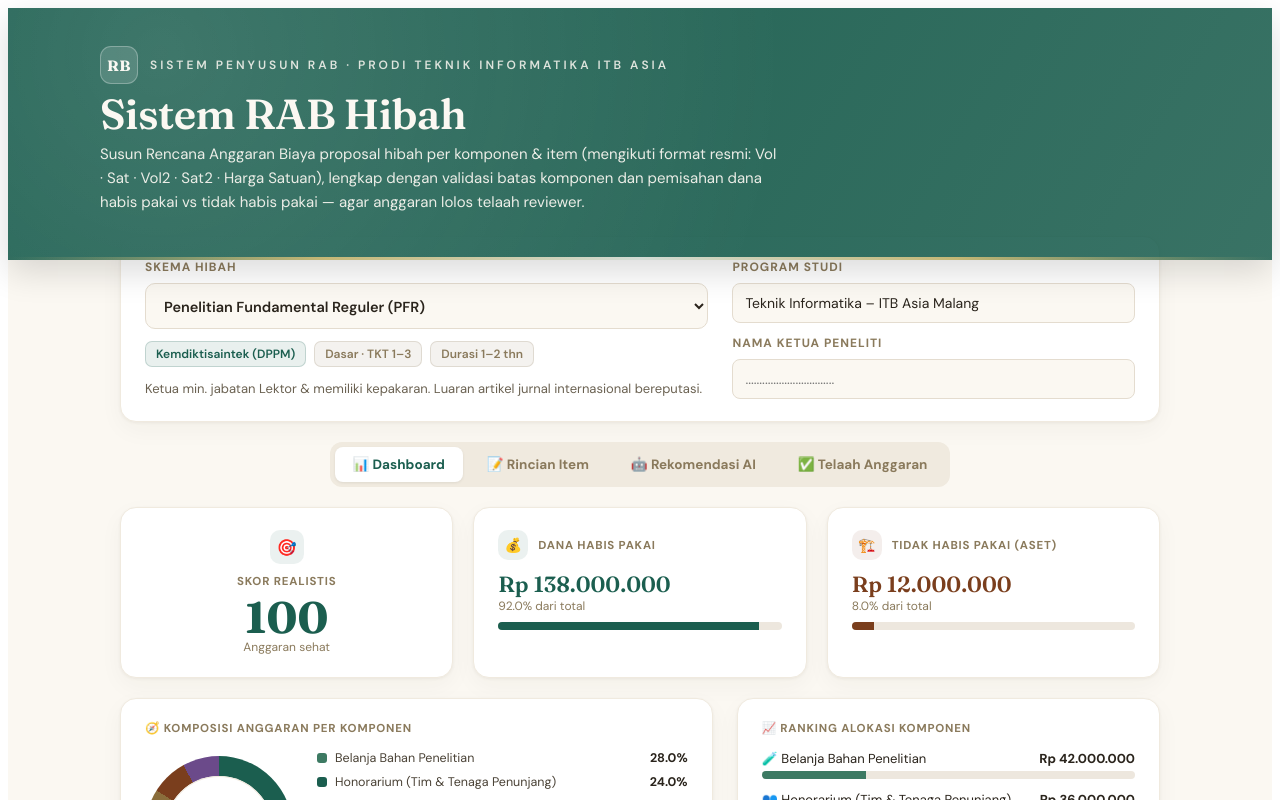
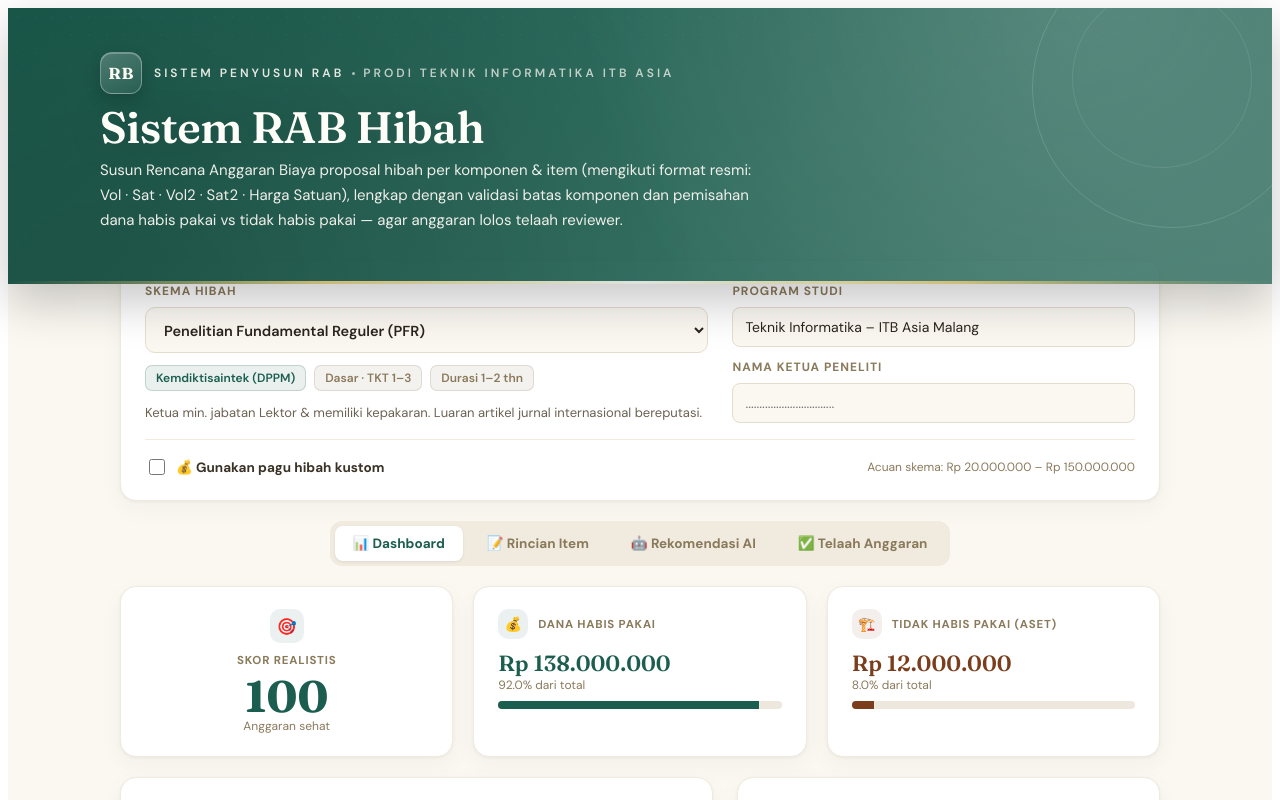
Before and after one commit to fadhli86/sirab.asia.ac.id, a React (Vite) app: page / in a window 1280 px wide. Shown: the top 800 px of the page. Built offline with nearby package versions, Linux system fonts and the light colour scheme.

Commit message:
Header premium redesign + fitur pagu hibah kustom (bisa diatur pengaju)

```diff
--- a/rab-hibah.jsx
+++ b/rab-hibah.jsx
@@ -297,24 +297,48 @@ export default function App() {
   const [targetDana, setTargetDana] = useState("");
   const [tersimpan, setTersimpan] = useState(false);
   const [activeTab, setActiveTab] = useState("dashboard");
+  // Pagu kustom — memungkinkan pengaju mengganti sendiri nilai pagu hibah
+  // (mis. skema internal kampus / mitra dengan plafon berbeda dari acuan default).
+  const [paguKustom, setPaguKustom] = useState(initialDraft?.paguKustom ?? false);
+  const [paguMinKustom, setPaguMinKustom] = useState(
+    initialDraft?.paguMinKustom ?? String((SKEMA.find((s) => s.id === (initialDraft?.skemaId || "pfr")) || SKEMA[0]).paguMin)
+  );
+  const [paguMaxKustom, setPaguMaxKustom] = useState(
+    initialDraft?.paguMaxKustom ?? String((SKEMA.find((s) => s.id === (initialDraft?.skemaId || "pfr")) || SKEMA[0]).paguMax)
+  );
 
   useEffect(() => {
     try {
-      window.localStorage.setItem(STORAGE_KEY, JSON.stringify({ skemaId, items, progStudi, namaKetua }));
+      window.localStorage.setItem(STORAGE_KEY, JSON.stringify({ skemaId, items, progStudi, namaKetua, paguKustom, paguMinKustom, paguMaxKustom }));
       setTersimpan(true);
       const t = setTimeout(() => setTersimpan(false), 1500);
       return () => clearTimeout(t);
     } catch {
       /* localStorage tidak tersedia — abaikan */
     }
-  }, [skemaId, items, progStudi, namaKetua]);
+  }, [skemaId, items, progStudi, namaKetua, paguKustom, paguMinKustom, paguMaxKustom]);
 
   const skema = useMemo(() => SKEMA.find((s) => s.id === skemaId), [skemaId]);
   const sumber = SUMBER[skema.sumber];
 
+  // Pagu efektif yang benar-benar dipakai di seluruh validasi/rekomendasi/cetak:
+  // pagu bawaan skema, atau nilai kustom bila pengaju mengaktifkannya.
+  const pagu = useMemo(() => {
+    if (!paguKustom) return { min: skema.paguMin, max: skema.paguMax };
+    const min = Number(paguMinKustom);
+    const max = Number(paguMaxKustom);
+    return {
+      min: Number.isFinite(min) && min >= 0 ? min : skema.paguMin,
+      max: Number.isFinite(max) && max > 0 ? max : skema.paguMax,
+    };
+  }, [paguKustom, paguMinKustom, paguMaxKustom, skema]);
+
   const gantiSkema = (id) => {
     setSkemaId(id);
     setItems(buildDefaultItems(id));
+    const s = SKEMA.find((x) => x.id === id);
+    setPaguMinKustom(String(s.paguMin));
+    setPaguMaxKustom(String(s.paguMax));
   };
 
   const subtotal = useMemo(() => {
@@ -483,16 +507,16 @@ export default function App() {
     const b = skema.batas;
     if (total <= 0) return issues;
 
-    if (total < skema.paguMin - 1e-6) {
+    if (total < pagu.min - 1e-6) {
       issues.push({
         level: "warn",
-        msg: `Total RAB ${rupiah(total)} masih di bawah pagu minimum skema (${rupiah(skema.paguMin)}).`,
+        msg: `Total RAB ${rupiah(total)} masih di bawah pagu minimum ${paguKustom ? "kustom" : "skema"} (${rupiah(pagu.min)}).`,
       });
     }
-    if (total > skema.paguMax + 1e-6) {
+    if (total > pagu.max + 1e-6) {
       issues.push({
         level: "error",
-        msg: `Total RAB ${rupiah(total)} melebihi pagu maksimum skema (${rupiah(skema.paguMax)}). Kurangi ${rupiah(total - skema.paguMax)}.`,
+        msg: `Total RAB ${rupiah(total)} melebihi pagu maksimum ${paguKustom ? "kustom" : "skema"} (${rupiah(pagu.max)}). Kurangi ${rupiah(total - pagu.max)}.`,
       });
     }
 
@@ -551,7 +575,7 @@ export default function App() {
     }
 
     return issues;
-  }, [subtotal, total, habisPakai, skema, items]);
+  }, [subtotal, total, habisPakai, skema, items, pagu, paguKustom]);
 
   const skorRealistis = useMemo(() => {
     let skor = 100;
@@ -568,8 +592,8 @@ export default function App() {
     const b = skema.batas;
     const NAMA = (id) => (CATEGORIES.find((c) => c.id === id)?.title || id).replace(/^\d+\.\s*/, "");
 
-    if (total > skema.paguMax + 1e-6) {
-      const excess = total - skema.paguMax;
+    if (total > pagu.max + 1e-6) {
+      const excess = total - pagu.max;
       let sisa = excess;
       for (const catId of ["peralatan", "perjalanan", "sewa"]) {
         if (sisa <= 0) break;
@@ -578,7 +602,7 @@ export default function App() {
           recs.push({
             id: `cut-${catId}`, level: "error",
             title: `Pangkas ${NAMA(catId)} sebesar ${rupiah(potong)}`,
-            detail: `Total RAB melebihi pagu maksimum ${rupiah(skema.paguMax)} sejumlah ${rupiah(excess)}. Mengurangi ${NAMA(catId)} membantu kembali ke dalam pagu.`,
+            detail: `Total RAB melebihi pagu maksimum ${rupiah(pagu.max)} sejumlah ${rupiah(excess)}. Mengurangi ${NAMA(catId)} membantu kembali ke dalam pagu.`,
             catId, delta: -potong,
           });
           sisa -= potong;
@@ -593,14 +617,14 @@ export default function App() {
       }
     }
 
-    if (total < skema.paguMin - 1e-6) {
-      const kurang = skema.paguMin - total;
+    if (total < pagu.min - 1e-6) {
+      const kurang = pagu.min - total;
       const keBahan = Math.round(kurang * 0.6);
       const keData = kurang - keBahan;
       recs.push({
         id: "add-bahan-min", level: "warn",
         title: `Tambah Belanja Bahan Penelitian sebesar ${rupiah(keBahan)}`,
-        detail: `Total RAB ${rupiah(total)} masih di bawah pagu minimum ${rupiah(skema.paguMin)}. Menambah dana habis pakai lebih aman di mata reviewer dibanding menambah honor/aset.`,
+        detail: `Total RAB ${rupiah(total)} masih di bawah pagu minimum ${rupiah(pagu.min)}. Menambah dana habis pakai lebih aman di mata reviewer dibanding menambah honor/aset.`,
         catId: "bahan", delta: keBahan,
       });
       if (keData > 1000) {
@@ -703,7 +727,7 @@ export default function App() {
     }
 
     return recs;
-  }, [subtotal, total, habisPakai, skema, items, skemaId]);
+  }, [subtotal, total, habisPakai, skema, items, skemaId, pagu]);
 
   // Menerapkan penyesuaian rupiah dari rekomendasi AI ke item RAB.
   // Penambahan disisipkan sebagai baris baru; pengurangan memangkas item bernilai
@@ -819,31 +843,57 @@ export default function App() {
       {/* Header */}
       <header style={{
         position: "relative", overflow: "hidden",
-        background: `radial-gradient(circle at 12% 18%, rgba(255,255,255,.14), transparent 55%), linear-gradient(120deg, ${sumber.warna} 0%, ${sumber.warna}dd 100%)`,
-        color: "#FBF8F2", padding: "38px 28px 46px",
-        boxShadow: "0 12px 32px rgba(0,0,0,.14)",
+        background: `
+          radial-gradient(circle at 85% -10%, rgba(255,255,255,.16), transparent 45%),
+          radial-gradient(circle at 8% 110%, rgba(0,0,0,.18), transparent 50%),
+          linear-gradient(135deg, ${sumber.warna} 0%, ${sumber.warna}E6 55%, ${sumber.warna}CC 100%)
+        `,
+        color: "#FBF8F2", padding: "44px 28px 52px",
+        boxShadow: "0 18px 44px rgba(0,0,0,.22)",
       }}>
+        {/* Watermark dekoratif — motif cincin monogram premium, tidak mengganggu keterbacaan */}
+        <div aria-hidden="true" style={{
+          position: "absolute", top: -60, right: -40, width: 280, height: 280, borderRadius: "50%",
+          border: "1px solid rgba(255,255,255,.14)", pointerEvents: "none",
+        }} />
+        <div aria-hidden="true" style={{
+          position: "absolute", top: -20, right: 20, width: 180, height: 180, borderRadius: "50%",
+          border: "1px solid rgba(255,255,255,.10)", pointerEvents: "none",
+        }} />
+        <div aria-hidden="true" style={{
+          position: "absolute", inset: 0,
+          backgroundImage: "radial-gradient(rgba(255,255,255,.10) 1px, transparent 1px)",
+          backgroundSize: "18px 18px", opacity: .35, pointerEvents: "none",
+          maskImage: "linear-gradient(180deg, rgba(0,0,0,.6), transparent 75%)",
+          WebkitMaskImage: "linear-gradient(180deg, rgba(0,0,0,.6), transparent 75%)",
+        }} />
         <div style={{
           position: "absolute", left: 0, right: 0, bottom: 0, height: 3,
-          background: "linear-gradient(90deg, transparent, #E8C97A, #FBF8F2, #E8C97A, transparent)", opacity: .8,
+          background: "linear-gradient(90deg, transparent, #E8C97A, #FBF8F2, #E8C97A, transparent)", opacity: .85,
         }} />
-        <div style={{ maxWidth: 1080, margin: "0 auto" }}>
-          <div style={{ display: "flex", alignItems: "center", gap: 12, marginBottom: 4 }}>
+        <div style={{ position: "relative", maxWidth: 1080, margin: "0 auto" }}>
+          <div style={{ display: "flex", alignItems: "center", gap: 12, marginBottom: 6 }}>
             <span style={{
-              width: 38, height: 38, borderRadius: 11, background: "rgba(255,255,255,.14)",
-              border: "1px solid rgba(255,255,255,.28)", display: "flex", alignItems: "center", justifyContent: "center",
-              fontFamily: "'Fraunces'", fontWeight: 700, fontSize: 15, letterSpacing: .5, flexShrink: 0,
+              width: 42, height: 42, borderRadius: 12, background: "linear-gradient(150deg, rgba(255,255,255,.22), rgba(255,255,255,.06))",
+              border: "1px solid rgba(255,255,255,.32)", display: "flex", alignItems: "center", justifyContent: "center",
+              fontFamily: "'Fraunces'", fontWeight: 700, fontSize: 16, letterSpacing: .5, flexShrink: 0,
+              boxShadow: "0 6px 16px rgba(0,0,0,.18), inset 0 1px 0 rgba(255,255,255,.25)",
             }}>RB</span>
-            <div style={{ fontFamily: "'DM Sans'", fontSize: 12, letterSpacing: 3, textTransform: "uppercase", opacity: .85, fontWeight: 600 }}>
-              Sistem Penyusun RAB · Prodi Teknik Informatika ITB Asia
+            <div style={{ display: "flex", alignItems: "center", gap: 8, fontFamily: "'DM Sans'", fontSize: 12, letterSpacing: 3, textTransform: "uppercase", opacity: .9, fontWeight: 600 }}>
+              <span>Sistem Penyusun RAB</span>
+              <span style={{ width: 3, height: 3, borderRadius: "50%", background: "currentColor", opacity: .7 }} />
+              <span style={{ opacity: .8 }}>Prodi Teknik Informatika ITB Asia</span>
             </div>
           </div>
           <h1 style={{
-            fontFamily: "'Fraunces'", fontWeight: 600, fontSize: 42, margin: "8px 0 6px", lineHeight: 1.05, letterSpacing: -0.5,
+            fontFamily: "'Fraunces'", fontWeight: 600, fontSize: 44, margin: "10px 0 8px", lineHeight: 1.05, letterSpacing: -0.5,
+            backgroundImage: "linear-gradient(120deg, #FFFDF8 35%, #F1DDAE 65%, #FFFDF8 100%)",
+            WebkitBackgroundClip: "text", backgroundClip: "text", color: "transparent",
+            filter: "drop-shadow(0 2px 18px rgba(0,0,0,.16))",
           }}>
             Sistem RAB Hibah
           </h1>
-          <p style={{ margin: 0, maxWidth: 680, opacity: .92, fontSize: 15, lineHeight: 1.6 }}>
+          <p style={{ margin: 0, maxWidth: 660, opacity: .94, fontSize: 15, lineHeight: 1.65 }}>
             Susun Rencana Anggaran Biaya proposal hibah per komponen & item (mengikuti format resmi:
             Vol · Sat · Vol2 · Sat2 · Harga Satuan), lengkap dengan validasi batas komponen dan
             pemisahan dana habis pakai vs tidak habis pakai — agar anggaran lolos telaah reviewer.
@@ -864,7 +914,7 @@ export default function App() {
             <tr><td style={{ padding: "3px 6px", fontWeight: 600, width: 170 }}>Program Studi</td><td style={{ padding: "3px 6px" }}>: {progStudi || "-"}</td></tr>
             <tr><td style={{ padding: "3px 6px", fontWeight: 600 }}>Ketua Peneliti</td><td style={{ padding: "3px 6px" }}>: {namaKetua || "-"}</td></tr>
             <tr><td style={{ padding: "3px 6px", fontWeight: 600 }}>Skema Hibah</td><td style={{ padding: "3px 6px" }}>: {skema.nama}</td></tr>
-            <tr><td style={{ padding: "3px 6px", fontWeight: 600 }}>Pagu Skema</td><td style={{ padding: "3px 6px" }}>: {rupiah(skema.paguMin)} – {rupiah(skema.paguMax)}</td></tr>
+            <tr><td style={{ padding: "3px 6px", fontWeight: 600 }}>Pagu {paguKustom ? "Kustom" : "Skema"}</td><td style={{ padding: "3px 6px" }}>: {rupiah(pagu.min)} – {rupiah(pagu.max)}</td></tr>
             <tr><td style={{ padding: "3px 6px", fontWeight: 600 }}>Total Usulan RAB</td><td style={{ padding: "3px 6px", fontWeight: 700 }}>: {rupiah(total)}</td></tr>
           </tbody>
         </table>
@@ -913,6 +963,46 @@ export default function App() {
                   placeholder="................................" />
               </div>
             </div>
+          </div>
+
+          {/* Pagu kustom — pengaju bisa mengganti sendiri plafon hibah, mis. skema internal/mitra yang berbeda dari acuan default */}
+          <div className="no-print" style={{ marginTop: 16, paddingTop: 16, borderTop: "1px solid #F0EADF" }}>
+            <div style={{ display: "flex", alignItems: "center", justifyContent: "space-between", flexWrap: "wrap", gap: 10 }}>
+              <label style={{ display: "flex", alignItems: "center", gap: 8, fontSize: 13.5, fontWeight: 700, color: "#3A3226", cursor: "pointer" }}>
+                <input
+                  type="checkbox" checked={paguKustom}
+                  onChange={(e) => setPaguKustom(e.target.checked)}
+                  style={{ width: 16, height: 16, accentColor: sumber.warna, cursor: "pointer" }}
+                  aria-label="Gunakan pagu hibah kustom"
+                />
+                💰 Gunakan pagu hibah kustom
+              </label>
+              <span style={{ fontSize: 12, color: "#8A7A5C" }}>
+                Acuan skema: {rupiah(skema.paguMin)} – {rupiah(skema.paguMax)}
+              </span>
+            </div>
+            {paguKustom && (
+              <div className="grid-2col" style={{ marginTop: 12 }}>
+                <div>
+                  <label style={lbl} htmlFor="input-pagu-min">Pagu Minimum Diajukan (Rp)</label>
+                  <input
+                    id="input-pagu-min" className="num-input" type="number" min="0" step="1000000"
+                    style={{ ...inputText, width: "100%" }} value={paguMinKustom}
+                    onChange={(e) => setPaguMinKustom(e.target.value)}
+                    aria-label="Pagu minimum kustom (Rp)"
+                  />
+                </div>
+                <div>
+                  <label style={lbl} htmlFor="input-pagu-max">Pagu Maksimum Diajukan (Rp)</label>
+                  <input
+                    id="input-pagu-max" className="num-input" type="number" min="0" step="1000000"
+                    style={{ ...inputText, width: "100%" }} value={paguMaxKustom}
+                    onChange={(e) => setPaguMaxKustom(e.target.value)}
+                    aria-label="Pagu maksimum kustom (Rp)"
+                  />
+                </div>
+              </div>
+            )}
           </div>
         </section>
 
@@ -1075,9 +1165,9 @@ export default function App() {
           }}>
             <div>
               <div style={{ fontWeight: 700, fontSize: 16 }}>TOTAL RENCANA ANGGARAN BIAYA</div>
-              <div style={{ fontSize: 12, color: total > skema.paguMax ? "#A23B23" : total < skema.paguMin ? "#B5820A" : "#1B5E4F", fontWeight: 600, marginTop: 2 }}>
-                Pagu skema {rupiah(skema.paguMin)} – {rupiah(skema.paguMax)}
-                {total > skema.paguMax ? " · melebihi pagu maksimum" : total < skema.paguMin ? " · di bawah pagu minimum" : " · dalam pagu"}
+              <div style={{ fontSize: 12, color: total > pagu.max ? "#A23B23" : total < pagu.min ? "#B5820A" : "#1B5E4F", fontWeight: 600, marginTop: 2 }}>
+                Pagu {paguKustom ? "kustom" : "skema"} {rupiah(pagu.min)} – {rupiah(pagu.max)}
+                {total > pagu.max ? " · melebihi pagu maksimum" : total < pagu.min ? " · di bawah pagu minimum" : " · dalam pagu"}
               </div>
             </div>
             <div style={{ fontFamily: "'Fraunces'", fontWeight: 700, fontSize: 26, color: sumber.warna }}>
```
